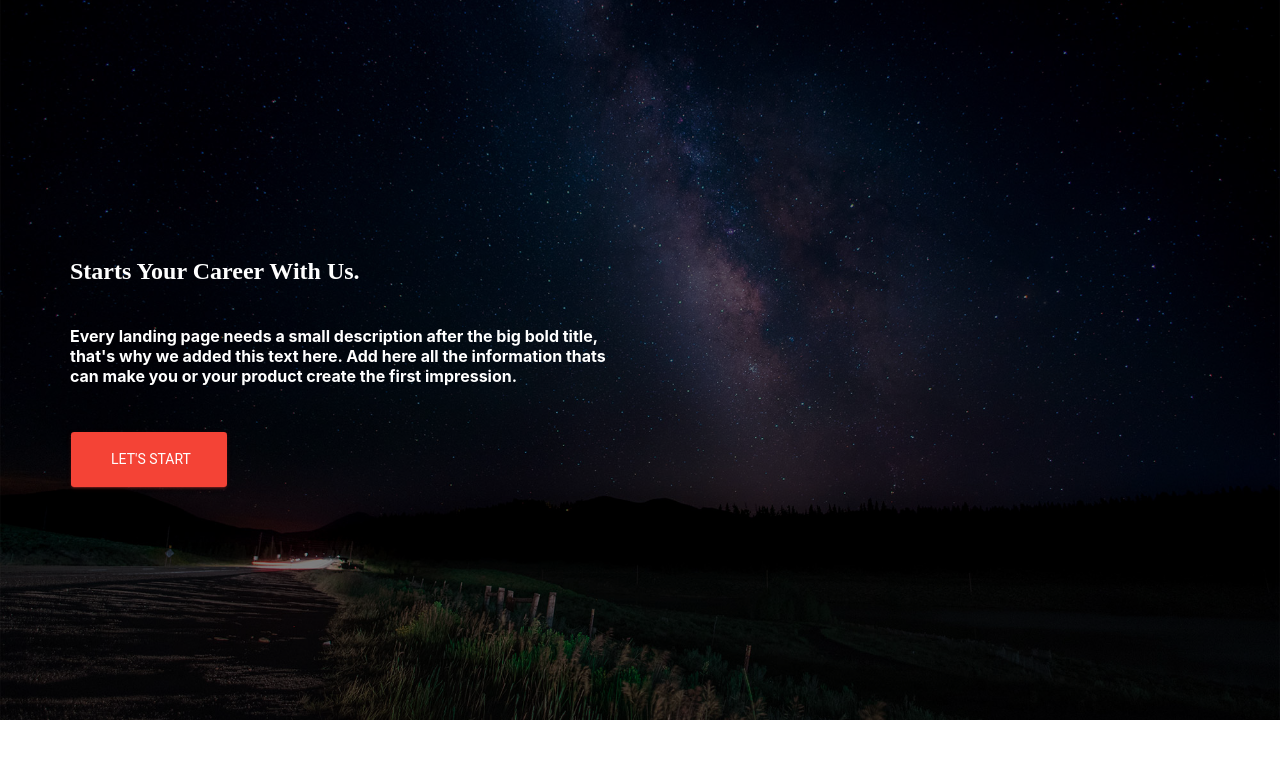
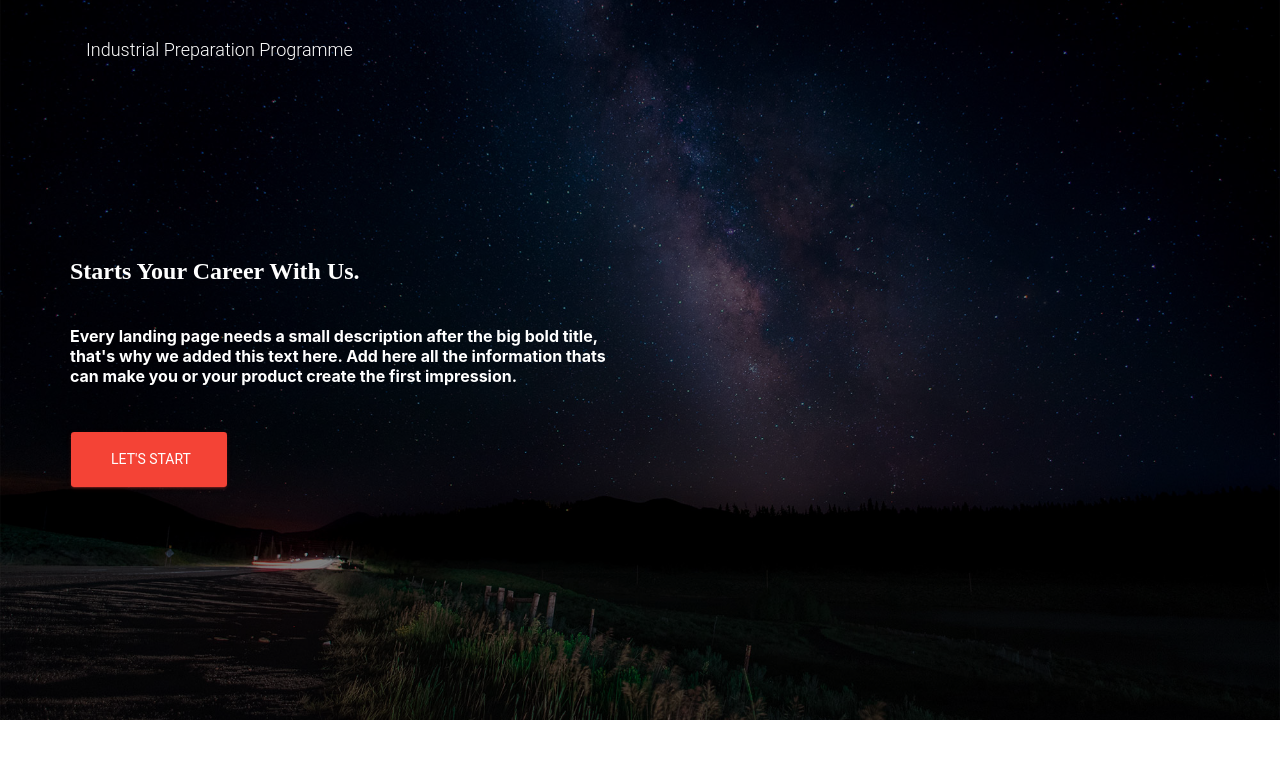
Before and after one commit to chamodKanishka/IPT, a React (Create React App) app: page / in a window 1280 px wide. Shown: the top 758 px of the page. Built offline with nearby package versions, Linux system fonts and the light colour scheme.

Commit message:
add header for landing page

```diff
--- a/src/assets/jss/material-kit-react/components/headerStyle.js
+++ b/src/assets/jss/material-kit-react/components/headerStyle.js
@@ -10,7 +10,7 @@ import {
   transition,
   boxShadow,
   drawerWidth
-} from "assets/jss/material-kit-react.js";
+} from "../../../jss/material-kit-react.js";
 
 const headerStyle = {
   appBar: {
--- /dev/null
+++ b/src/components/Header/Header.js
@@ -0,0 +1,151 @@
+import React from "react";
+// nodejs library that concatenates classes
+import classNames from "classnames";
+// nodejs library to set properties for components
+import PropTypes from "prop-types";
+// @material-ui/core components
+import { makeStyles } from "@material-ui/core/styles";
+import AppBar from "@material-ui/core/AppBar";
+import Toolbar from "@material-ui/core/Toolbar";
+import IconButton from "@material-ui/core/IconButton";
+import Button from "@material-ui/core/Button";
+import Hidden from "@material-ui/core/Hidden";
+import Drawer from "@material-ui/core/Drawer";
+// @material-ui/icons
+import Menu from "@material-ui/icons/Menu";
+// core components
+import styles from "../../assets/jss/material-kit-react/components/headerStyle.js";
+
+const useStyles = makeStyles(styles);
+
+export default function Header(props) {
+  const classes = useStyles();
+  const [mobileOpen, setMobileOpen] = React.useState(false);
+  React.useEffect(() => {
+    if (props.changeColorOnScroll) {
+      window.addEventListener("scroll", headerColorChange);
+    }
+    return function cleanup() {
+      if (props.changeColorOnScroll) {
+        window.removeEventListener("scroll", headerColorChange);
+      }
+    };
+  });
+  const handleDrawerToggle = () => {
+    setMobileOpen(!mobileOpen);
+  };
+  const headerColorChange = () => {
+    const { color, changeColorOnScroll } = props;
+    const windowsScrollTop = window.pageYOffset;
+    if (windowsScrollTop > changeColorOnScroll.height) {
+      document.body
+        .getElementsByTagName("header")[0]
+        .classList.remove(classes[color]);
+      document.body
+        .getElementsByTagName("header")[0]
+        .classList.add(classes[changeColorOnScroll.color]);
+    } else {
+      document.body
+        .getElementsByTagName("header")[0]
+        .classList.add(classes[color]);
+      document.body
+        .getElementsByTagName("header")[0]
+        .classList.remove(classes[changeColorOnScroll.color]);
+    }
+  };
+  const { color, rightLinks, leftLinks, brand, fixed, absolute } = props;
+  const appBarClasses = classNames({
+    [classes.appBar]: true,
+    [classes[color]]: color,
+    [classes.absolute]: absolute,
+    [classes.fixed]: fixed
+  });
+  const brandComponent = <Button className={classes.title}>{brand}</Button>;
+  return (
+    <AppBar className={appBarClasses}>
+      <Toolbar className={classes.container}>
+        {leftLinks !== undefined ? brandComponent : null}
+        <div className={classes.flex}>
+          {leftLinks !== undefined ? (
+            <Hidden smDown implementation="css">
+              {leftLinks}
+            </Hidden>
+          ) : (
+            brandComponent
+          )}
+        </div>
+        <Hidden smDown implementation="css">
+          {rightLinks}
+        </Hidden>
+        <Hidden mdUp>
+          <IconButton
+            color="inherit"
+            aria-label="open drawer"
+            onClick={handleDrawerToggle}
+          >
+            <Menu />
+          </IconButton>
+        </Hidden>
+      </Toolbar>
+      <Hidden mdUp implementation="js">
+        <Drawer
+          variant="temporary"
+          anchor={"right"}
+          open={mobileOpen}
+          classes={{
+            paper: classes.drawerPaper
+          }}
+          onClose={handleDrawerToggle}
+        >
+          <div className={classes.appResponsive}>
+            {leftLinks}
+            {rightLinks}
+          </div>
+        </Drawer>
+      </Hidden>
+    </AppBar>
+  );
+}
+
+Header.defaultProp = {
+  color: "white"
+};
+
+Header.propTypes = {
+  color: PropTypes.oneOf([
+    "primary",
+    "info",
+    "success",
+    "warning",
+    "danger",
+    "transparent",
+    "white",
+    "rose",
+    "dark"
+  ]),
+  rightLinks: PropTypes.node,
+  leftLinks: PropTypes.node,
+  brand: PropTypes.string,
+  fixed: PropTypes.bool,
+  absolute: PropTypes.bool,
+  // this will cause the sidebar to change the color from
+  // props.color (see above) to changeColorOnScroll.color
+  // when the window.pageYOffset is heigher or equal to
+  // changeColorOnScroll.height and then when it is smaller than
+  // changeColorOnScroll.height change it back to
+  // props.color (see above)
+  changeColorOnScroll: PropTypes.shape({
+    height: PropTypes.number.isRequired,
+    color: PropTypes.oneOf([
+      "primary",
+      "info",
+      "success",
+      "warning",
+      "danger",
+      "transparent",
+      "white",
+      "rose",
+      "dark"
+    ]).isRequired
+  })
+};
--- a/src/views/LandingPage.js
+++ b/src/views/LandingPage.js
@@ -7,6 +7,7 @@ import { makeStyles } from "@material-ui/core/styles";
 // @material-ui/icons
 
 // core components
+import Header from "../components/Header/Header.js";
 import GridContainer from "../components/Grid/GridContainer.js";
 import GridItem from "../components/Grid/GridItem.js";
 import Button from "../components/CustomButtons/Button.js";
@@ -23,6 +24,16 @@ export default function LandingPage(props) {
   const { ...rest } = props;
   return (
     <div>
+      <Header
+        color="transparent"
+        brand="Industrial Preparation Programme"
+        fixed
+        changeColorOnScroll={{
+          height: 400,
+          color: "white"
+        }}
+        {...rest}
+      />
       <Parallax filter image={require("../assets/img/landing-bg.jpg")}>
         <div className={classes.container}>
           <GridContainer>
```
Also changed, not shown: src/components/Header/HeaderLinks.js (added, +120 -0 lines).
